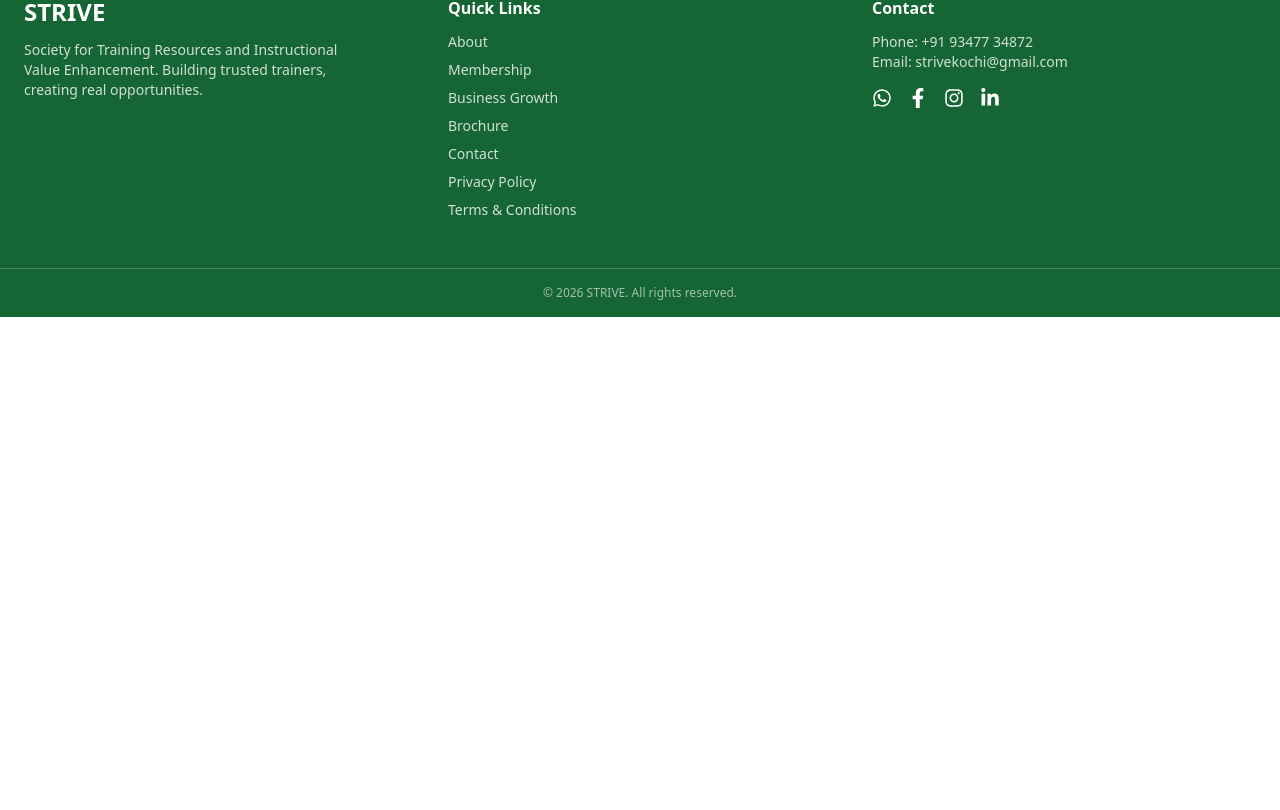
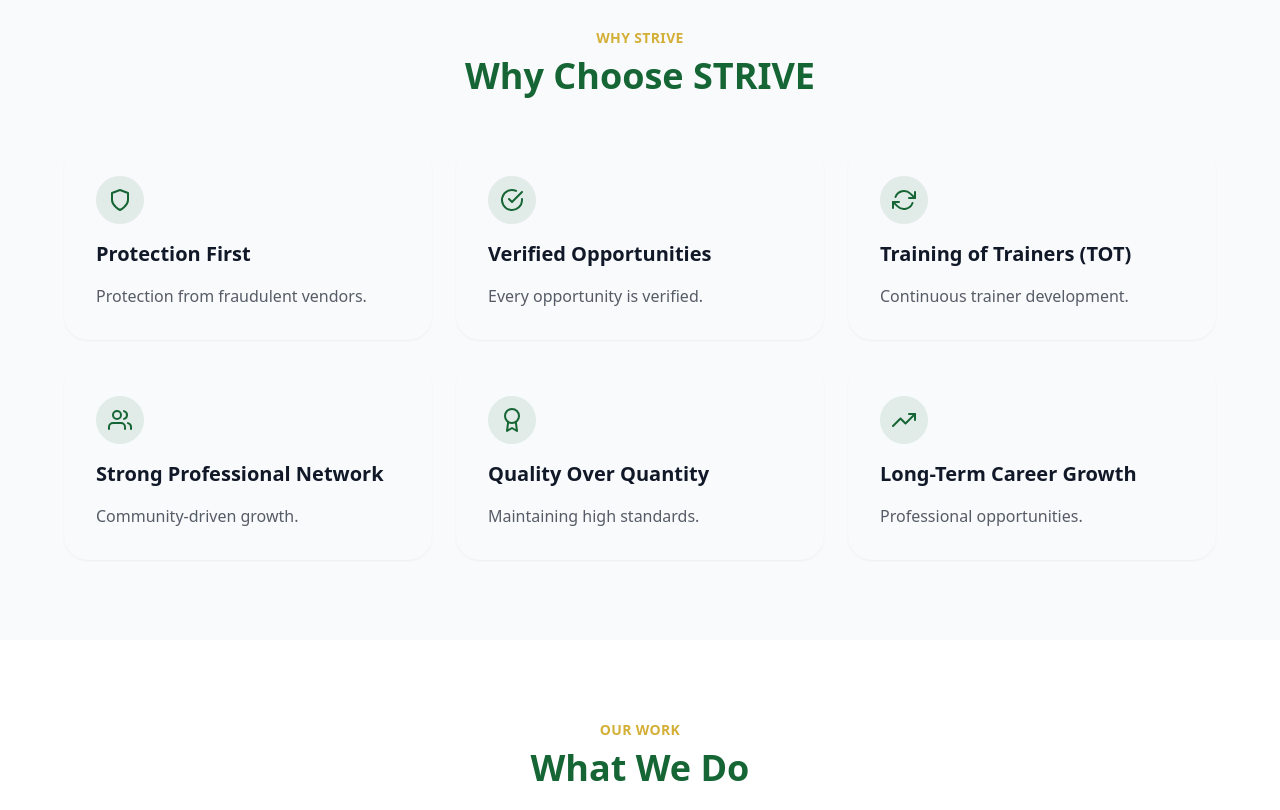
Before and after one commit to routrly/strive, a React (Vite) app in the folder strive-website/: page / in a window 1280 px wide. Shown: the part 1790-2600 px from the top of the page. Before the commit the page ends 2107 px from the top, so only its background shows below. Built offline with nearby package versions, Linux system fonts and the light colour scheme.

Commit message:
Wire sections 5-9 into Home (Phase 3 complete)

```diff
--- a/strive-website/src/pages/Home.jsx
+++ b/strive-website/src/pages/Home.jsx
@@ -1,6 +1,11 @@
 import Hero from '../sections/Hero'
 import TrustMetrics from '../sections/TrustMetrics'
 import About from '../sections/About'
+import WhyChooseStrive from '../sections/WhyChooseStrive'
+import WhatWeDo from '../sections/WhatWeDo'
+import OurApproach from '../sections/OurApproach'
+import MembershipBenefits from '../sections/MembershipBenefits'
+import MembershipProcess from '../sections/MembershipProcess'
 
 export default function Home() {
   return (
@@ -8,6 +13,11 @@
       <Hero />
       <TrustMetrics />
       <About />
+      <WhyChooseStrive />
+      <WhatWeDo />
+      <OurApproach />
+      <MembershipBenefits />
+      <MembershipProcess />
     </>
   )
 }
```
